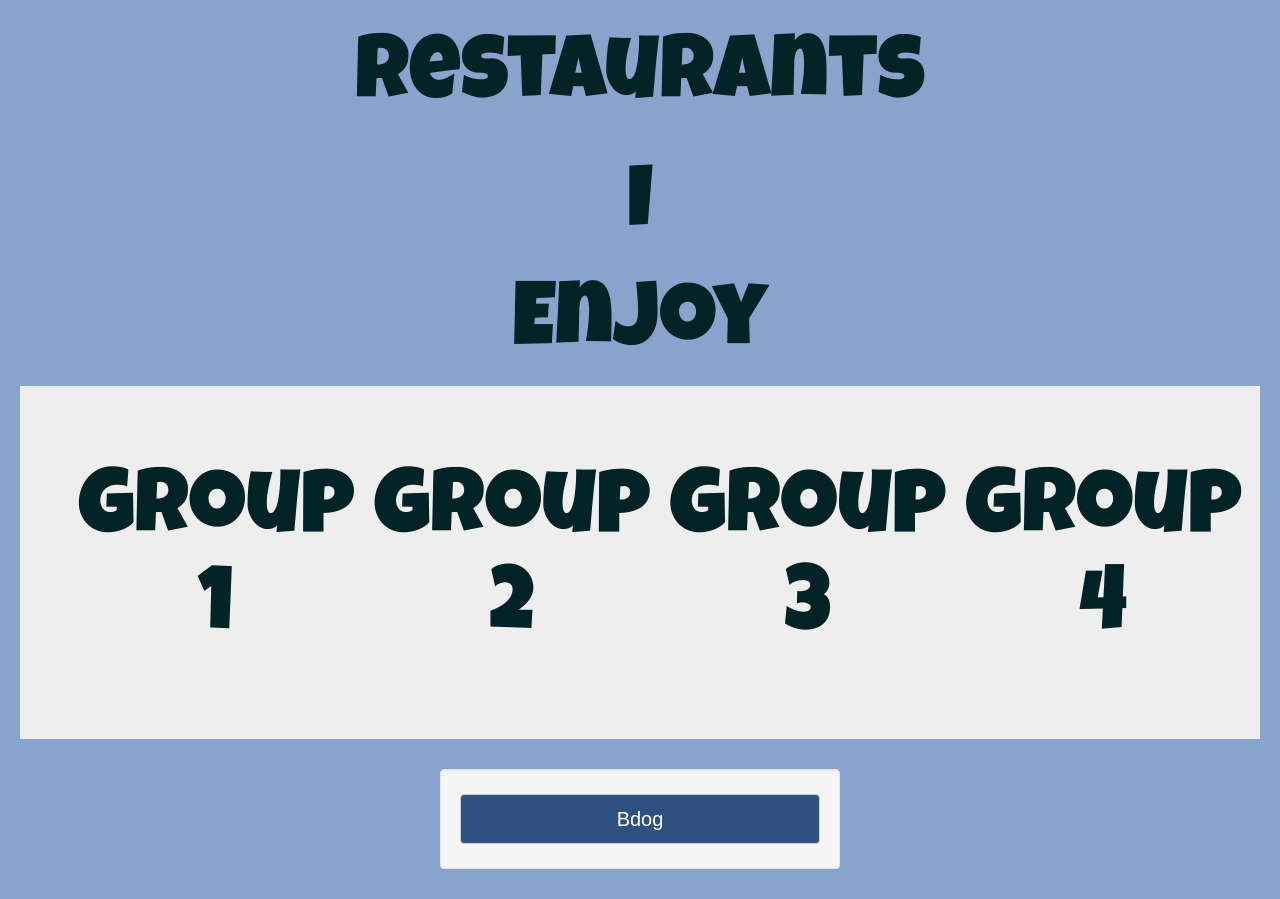
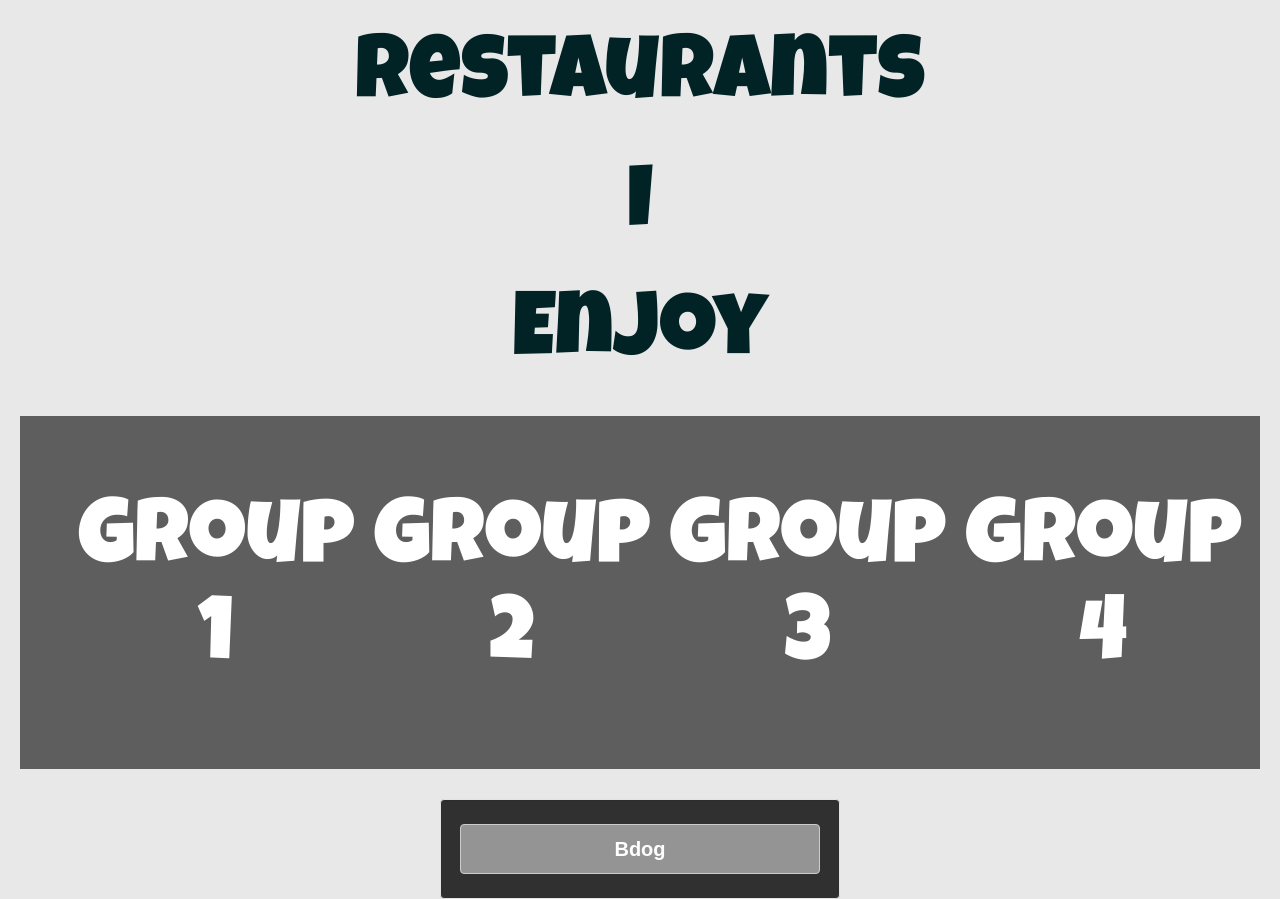
Before and after one commit to bdog72/food-dot-com, a React app: page /restaurants4 in a window 1280 px wide. Before the commit the page ends 869 px from the top, so only its background shows below. Built offline with nearby package versions, Linux system fonts and the light colour scheme.

Commit message:
changed colors

```diff
--- a/src/components/App.js
+++ b/src/components/App.js
@@ -5,8 +5,8 @@ export default class App extends Component {
   render () {
     return <div>
       <h1>Restaurants</h1>
-      <h2>I</h2>
-      <h2>Enjoy</h2>
+      <h1>I</h1>
+      <h1>Enjoy</h1>
       <ReactRouter />
     </div>
   }
--- a/src/components/ReactRouter.js
+++ b/src/components/ReactRouter.js
@@ -32,7 +32,7 @@ const restaurants4 = () => (
 const BasicExample = () => (
   <Router>
     <div>
-      <Jumbotron>
+      <Jumbotron className='jumbo'>
         <ul>
           <li><Link to='/'><h2>Group<br />1</h2></Link></li>
           <li><Link to='/restaurants2'><h2>Group<br />2</h2></Link></li>
--- a/src/styles/screen.scss
+++ b/src/styles/screen.scss
@@ -10,11 +10,15 @@ html {
 body {
   margin: 20px;
   font: $base-text-size / 1 $base-font-family;
-  background-color: #87a5cc;
+  background-color: #e8e8e8;
 }
 
 .header {
   display: flex;
+}
+
+.jumbo {
+  background: #5e5e5e;
 }
 
 h1 {
@@ -31,13 +35,18 @@ h2 {
   font-family: 'Luckiest Guy';
 }
 
+.well {
+  background-color: #303030;
+}
+
 .butt {
   font-size: 20px;
   margin: 5px 0;
   padding: 10px;
   color: white;
-  background-color: #2e517f;
+  background-color: #949494;
   text-decoration: none;
+  font-weight: bolder;
 }
 
 ul {
@@ -54,7 +63,7 @@ ul {
 }
 
 h2 {
-  color: #022326;
+  color: white;
 }
 // #b5babf;
 // #022326;
@@ -67,3 +76,8 @@ h2 {
 // #a9ceff;
 // #2e517f;
 // #87a5cc;
+
+// #303030;
+// #5e5e5e;
+// #949494;
+// #E8E8E8;
```
